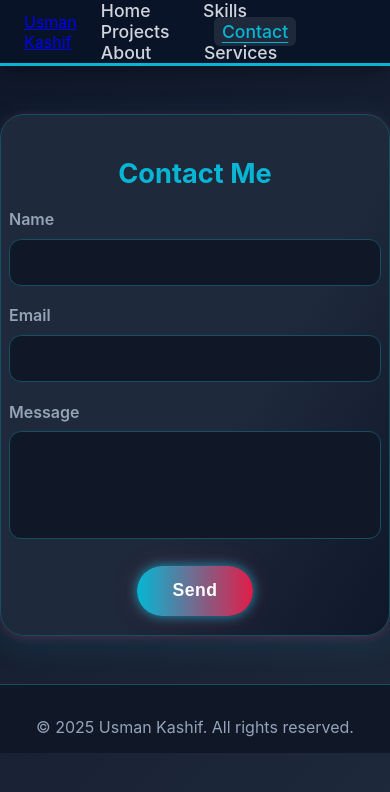
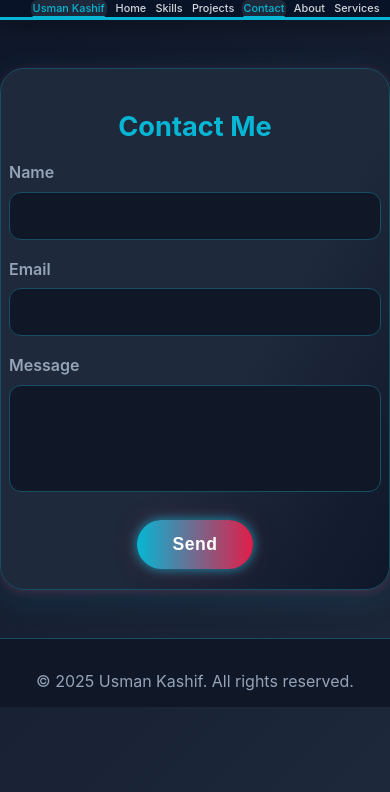
Before and after one commit to usmankashif-dev/Portfolio-Frontend, a plain HTML site: page contact.html in a window 390 px wide. Drawn offline with nearby package versions, Linux system fonts and the light colour scheme.

Commit message:
Made Responsive and Added another Project

```diff
--- a/contact.html
+++ b/contact.html
@@ -28,9 +28,9 @@
 </head>
 <body class="bg-gray-950 text-gray-100 min-h-screen flex flex-col">
     <nav class="bg-black bg-opacity-95 backdrop-blur-lg shadow-lg sticky top-0 z-50 border-b-4 border-gradient nav-creative">
-        <div class="container mx-auto flex justify-between items-center py-4 px-6">
-            <a href="index.html" class="text-2xl font-bold text-cyan-400">Usman Kashif</a>
-            <div class="space-x-6">
+        <div class="container">
+            <a href="index.html" class="nav-link active" aria-current="page">Usman Kashif</a>
+            <div style="display: flex; gap: 0.1rem;">
                 <a href="index.html" class="nav-link">Home</a>
                 <a href="skills.html" class="nav-link">Skills</a>
                 <a href="projects.html" class="nav-link">Projects</a>
--- a/css/main.css
+++ b/css/main.css
@@ -15,6 +15,11 @@ nav {
   top: 0;
   z-index: 100;
   border-bottom: 3px solid #06b6d4;
+  overflow-x: auto;
+  white-space: nowrap;
+  /* Ensure nav takes full width and allows scrolling */
+  width: 100vw;
+  min-width: 0;
 }
 
 /* Responsive container */
@@ -25,6 +30,8 @@ nav {
   display: flex;
   justify-content: space-between;
   align-items: center;
+  flex-wrap: nowrap;
+  min-width: 0;
 }
 
 /* Accessibility improvements */
@@ -75,6 +82,7 @@ nav {
   font-size: 1.1rem;
   padding: 0.25rem 0.5rem;
   border-radius: 6px;
+  white-space: nowrap;
 }
 
 .nav-link:hover, .nav-link.active {
@@ -536,4 +544,39 @@ footer {
   .contact-section {
     padding: 1.2rem 0.5rem 1.2rem 0.5rem;
   }
+  nav {
+    overflow-x: auto;
+    white-space: nowrap;
+    padding: 0 0.3rem;
+    width: 100vw;
+    min-width: 0;
+  }
+  .container {
+    flex-wrap: nowrap;
+    gap: 0.2rem;
+    min-width: 0;
+  }
+  .nav-link {
+    font-size: 0.68rem;
+    padding: 0.08rem 0.12rem;
+    margin: 0 0.12rem;
+    min-width: max-content;
+    flex-shrink: 0;
+  }
+  /* If you have a brand/logo in nav, target it here: */
+  .brand, .nav-brand, .navbar-brand {
+    font-size: 0.8rem !important;
+    padding: 0.08rem 0.12rem !important;
+    margin-right: 0.18rem !important;
+    min-width: max-content;
+    flex-shrink: 0;
+  }
+  /* Hide scroll bar but allow scroll (optional, for cleaner look) */
+  nav::-webkit-scrollbar {
+    display: none;
+  }
+  nav {
+    -ms-overflow-style: none;
+    scrollbar-width: none;
+  }
 }
```
Also changed, not shown: about.html (+2 -2 lines), projects.html (+66 -2 lines), services.html (+2 -2 lines), skills.html (+2 -2 lines), assets/Eportfolio_index.PNG (added).
